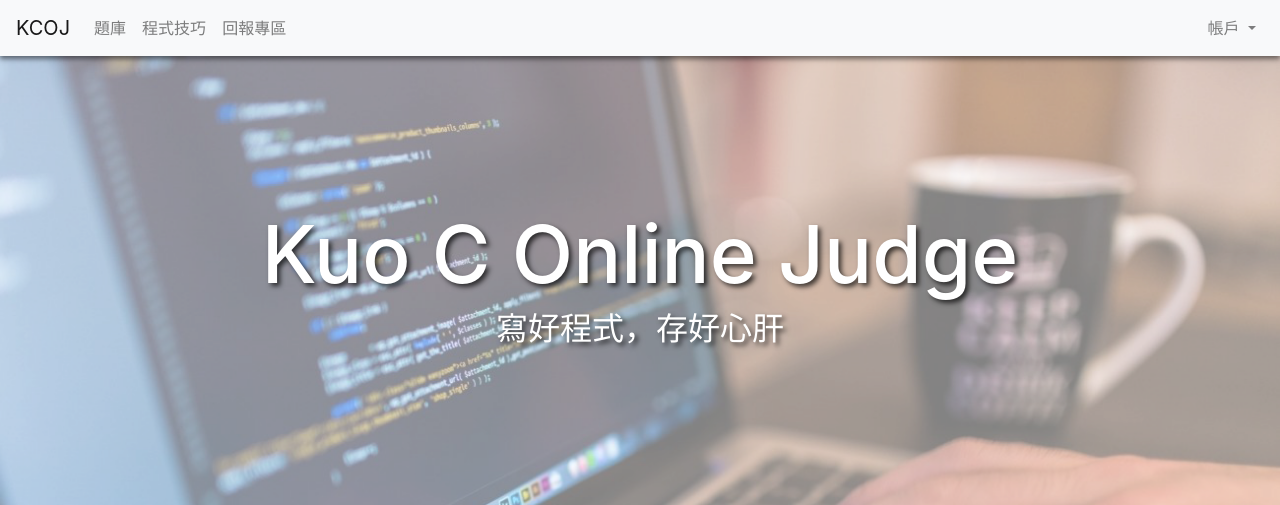
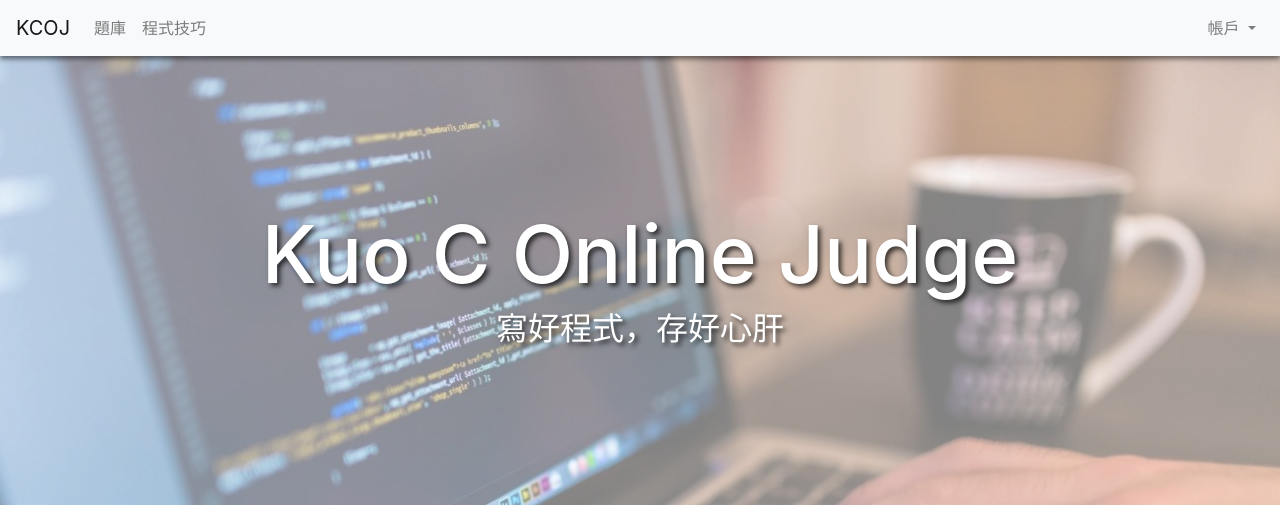
Before and after one commit to KCOJ/KCOJ, a Flask app: template template/home.html in a window 1280 px wide. Shown: the top 505 px of the page. Run offline with Flask 2, Linux system fonts and the light colour scheme; the template is opened without the code that fills it, so the values that code supplies are empty; some libraries are stand-ins or nearby versions.

Commit message:
fix base template link

```diff
--- a/template/base.html
+++ b/template/base.html
@@ -11,20 +11,17 @@
 <body>
     <!-- 導覽列 -->
     <nav class="navbar navbar-expand-lg navbar-light bg-light fixed-top top-navbar">
-        <a class="navbar-brand" href="#">KCOJ</a>
+        <a class="navbar-brand" href="/">KCOJ</a>
         <button class="navbar-toggler" type="button" data-toggle="collapse" data-target="#navbarText" aria-controls="navbarText" aria-expanded="false" aria-label="Toggle navigation">
             <span class="navbar-toggler-icon"></span>
         </button>
         <div class="collapse navbar-collapse" id="navbarText">
             <ul class="navbar-nav mr-auto">
                 <li class="nav-item">
-                    <a class="nav-link" href="#">題庫</a>
+                    <a class="nav-link" href="/question">題庫</a>
                 </li>
                 <li class="nav-item">
-                    <a class="nav-link" href="#">程式技巧</a>
-                </li>
-                <li class="nav-item">
-                    <a class="nav-link" href="#">回報專區</a>
+                    <a class="nav-link" href="/docs">程式技巧</a>
                 </li>
             </ul>
             <ul class="navbar-nav">
@@ -33,9 +30,8 @@
                         帳戶
                     </a>
                     <div class="dropdown-menu dropdown-menu-right" aria-labelledby="navbarDropdownMenuLink">
-                        <a class="dropdown-item" href="#">個人頁面</a>
-                        <a class="dropdown-item" href="#">變更密碼</a>
-                        <a class="dropdown-item" href="#">登出</a>
+                        <a class="dropdown-item" href="/user">個人資料</a>
+                        <a class="dropdown-item" href="/logout">登出</a>
                     </div>
                 </li>
             </ul>
```
